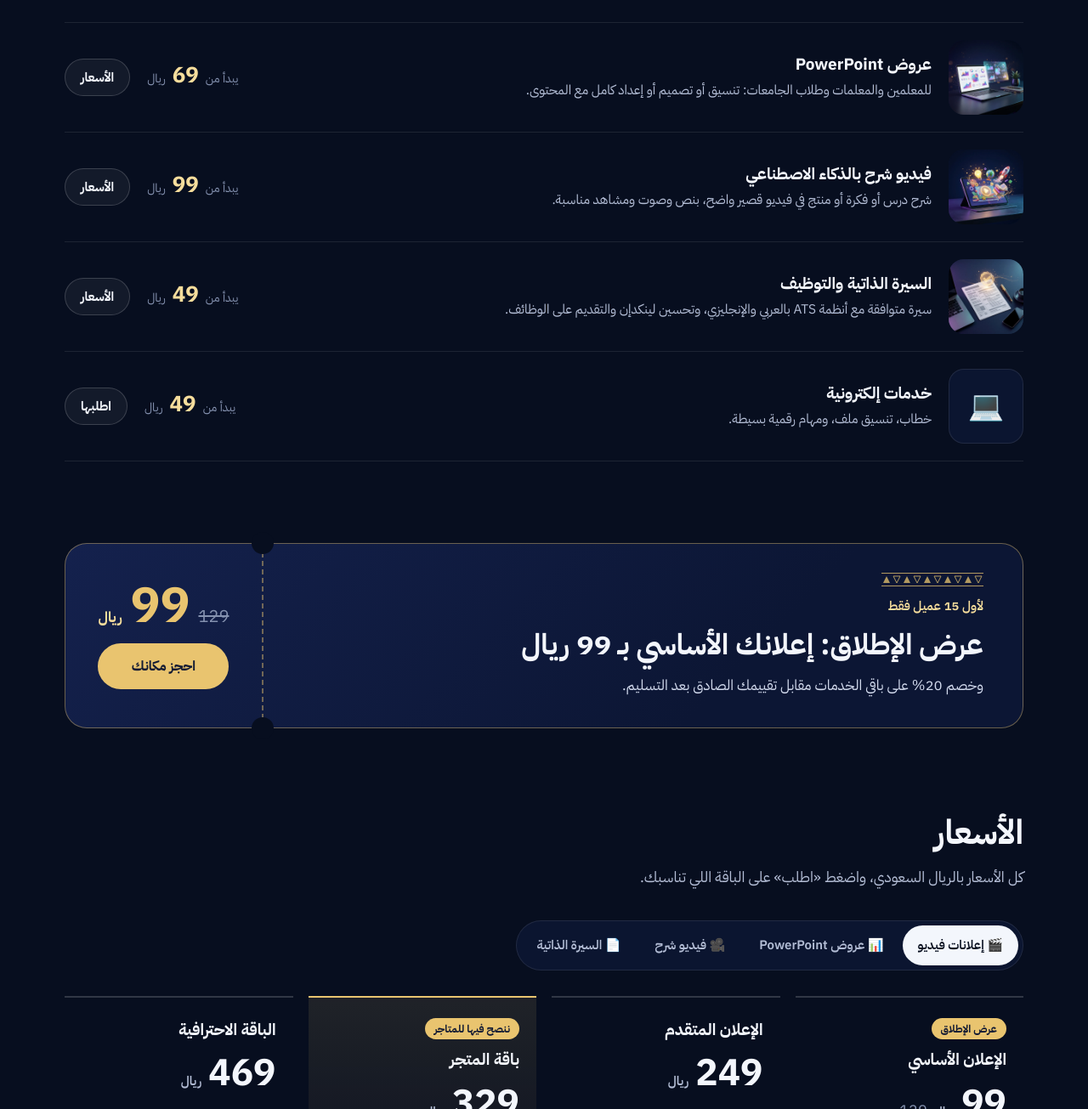
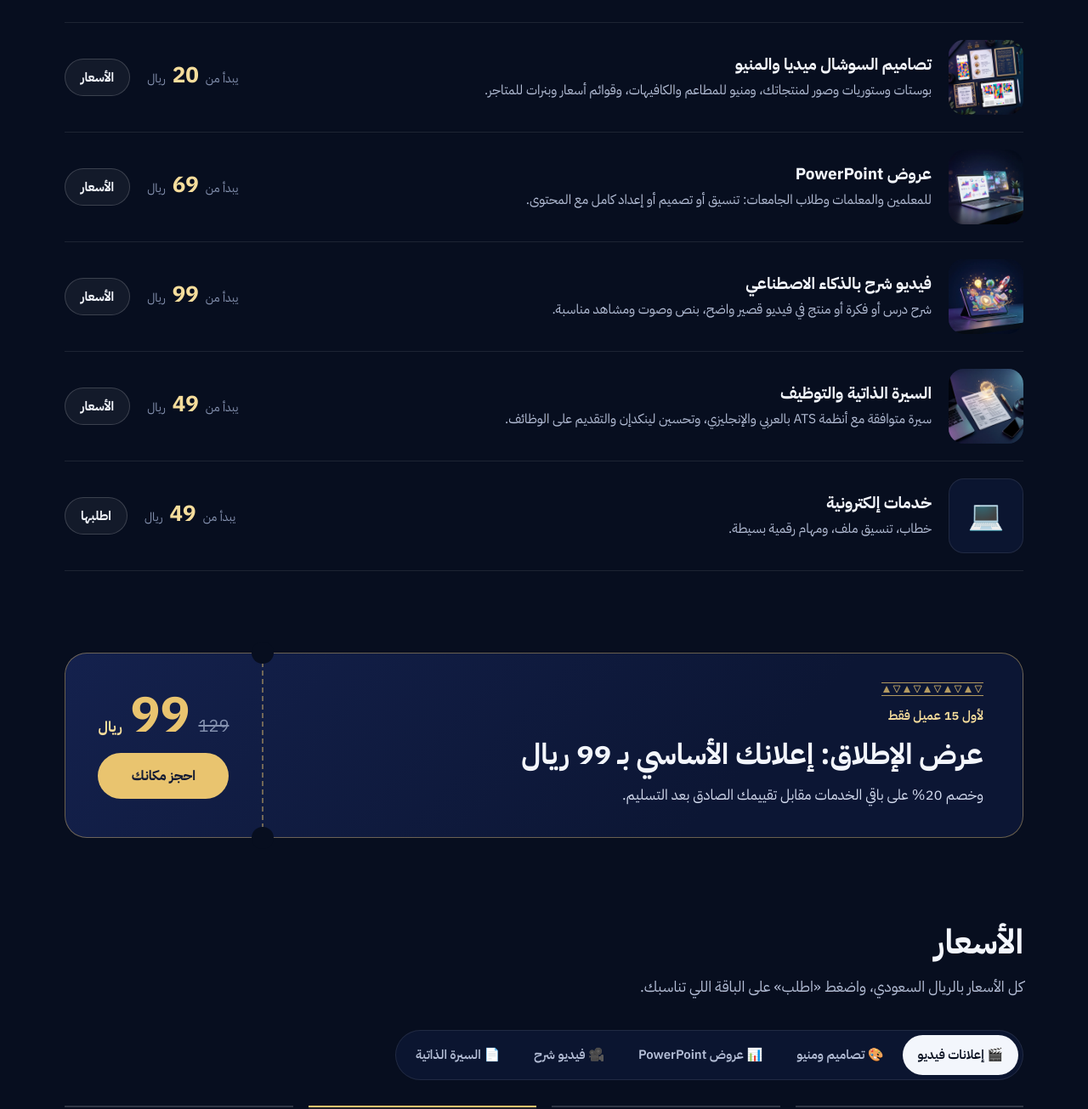
Before and after one commit to 1abdulazizali1997-creator/cv, a plain HTML site: page enjaz/index.html in a window 1280 px wide. Shown: the part 1495-2800 px from the top of the page at 85% size. Drawn offline with Linux system fonts and the light colour scheme; a web font is replaced by a local one.

Commit message:
Add social media & menu design service to enjaz page
New service row, prices tab (20 single, 85 for 5, 149 for 10, 269 monthly,
69 one-page menu or price list, 149 full menu, 39 store banner), order
form category, FAQ entry and meta copy. Prices agreed with Gemini and
ChatGPT.

Co-Authored-By: Claude Opus 5.5 <noreply@anthropic.com>
Claude-Session: https://claude.ai/code/session_01HuvdtVNdED1LYEshrdpC9d

```diff
--- a/enjaz/index.html
+++ b/enjaz/index.html
@@ -5,12 +5,12 @@
 <meta name="viewport" content="width=device-width, initial-scale=1, viewport-fit=cover">
 <meta name="theme-color" content="#070E1F">
 <title>إنجاز رقمي | إعلانات فيديو بالذكاء الاصطناعي وعروض PowerPoint</title>
-<meta name="description" content="إعلانات فيديو بالذكاء الاصطناعي لمتجرك بصوت سعودي احترافي، وعروض PowerPoint وفيديوهات شرح وسيرة ذاتية ATS. أسعار واضحة، وتعديلان مجانًا، والطلب عبر واتساب.">
+<meta name="description" content="إعلانات فيديو بالذكاء الاصطناعي لمتجرك بصوت سعودي احترافي، وتصاميم سوشال ومنيو من 20 ريال، وعروض PowerPoint وفيديوهات شرح وسيرة ذاتية ATS. أسعار واضحة، وتعديلان مجانًا، والطلب عبر واتساب.">
 <meta property="og:type" content="website">
 <meta property="og:locale" content="ar_SA">
 <meta property="og:site_name" content="إنجاز رقمي">
 <meta property="og:title" content="إنجاز رقمي | إعلانات فيديو بالذكاء الاصطناعي">
-<meta property="og:description" content="إعلانك بصوت سعودي احترافي من 99 ريال (عرض الإطلاق). عروض PowerPoint، فيديو شرح، وسيرة ذاتية ATS.">
+<meta property="og:description" content="إعلانك بصوت سعودي احترافي من 99 ريال (عرض الإطلاق). تصاميم سوشال ومنيو من 20 ريال، عروض PowerPoint، فيديو شرح، وسيرة ذاتية ATS.">
 <meta property="og:url" content="https://1abdulazizali1997-creator.github.io/cv/enjaz/">
 <meta property="og:image" content="https://1abdulazizali1997-creator.github.io/cv/enjaz/img/og.jpg?v=3">
 <meta property="og:image:width" content="1200">
@@ -330,7 +330,7 @@ footer .wrap{display:flex;flex-wrap:wrap;gap:24px;justify-content:space-between;
     <div class="hero-copy">
       <span class="badge"><i>عرض الإطلاق</i> إعلانك الأساسي بـ 99 ريال بدل 129</span>
       <h1>إعلان فيديو بالذكاء الاصطناعي <span>يخلّي منتجك يبيع</span></h1>
-      <p class="lead">نصمم لمتجرك ومشروعك إعلان فيديو سينمائي بصوت سعودي احترافي، ونجهز عروض PowerPoint وفيديوهات شرح وسيرة ذاتية احترافية. أسعارنا واضحة من البداية.</p>
+      <p class="lead">نصمم لمتجرك ومشروعك إعلان فيديو سينمائي بصوت سعودي احترافي، وتصاميم سوشال ومنيو، ونجهز عروض PowerPoint وفيديوهات شرح وسيرة ذاتية احترافية. أسعارنا واضحة من البداية.</p>
       <div class="cta-row">
         <a class="btn btn-wa" href="#order" data-svc="ads"><svg aria-hidden="true"><use href="#i-wa"/></svg>اطلب إعلانك الآن</a>
         <a class="btn btn-ghost" href="#prices">شوف الأسعار</a>
@@ -381,6 +381,11 @@ footer .wrap{display:flex;flex-wrap:wrap;gap:24px;justify-content:space-between;
 
     <ul class="svc-list">
       <li class="svc">
+        <img src="img/design.webp" alt="" loading="lazy" width="800" height="800">
+        <div><h3>تصاميم السوشال ميديا والمنيو</h3><p>بوستات وستوريات وصور لمنتجاتك، ومنيو للمطاعم والكافيهات، وقوائم أسعار وبنرات للمتاجر.</p></div>
+        <div class="svc-end"><div class="from"><span>يبدأ من</span><b>20</b><span>ريال</span></div><a class="btn btn-ghost" href="#prices" data-tab="design">الأسعار</a></div>
+      </li>
+      <li class="svc">
         <img src="img/ppt.webp" alt="" loading="lazy" width="800" height="800">
         <div><h3>عروض PowerPoint</h3><p>للمعلمين والمعلمات وطلاب الجامعات: تنسيق أو تصميم أو إعداد كامل مع المحتوى.</p></div>
         <div class="svc-end"><div class="from"><span>يبدأ من</span><b>69</b><span>ريال</span></div><a class="btn btn-ghost" href="#prices" data-tab="ppt">الأسعار</a></div>
@@ -427,6 +432,7 @@ footer .wrap{display:flex;flex-wrap:wrap;gap:24px;justify-content:space-between;
     </div>
     <div class="tabs" role="tablist" aria-label="فئات الأسعار">
       <button class="tab" role="tab" id="tab-ads" aria-controls="plans" aria-selected="true" data-cat="ads">🎬 إعلانات فيديو</button>
+      <button class="tab" role="tab" id="tab-design" aria-controls="plans" aria-selected="false" data-cat="design">🎨 تصاميم ومنيو</button>
       <button class="tab" role="tab" id="tab-ppt" aria-controls="plans" aria-selected="false" data-cat="ppt">📊 عروض PowerPoint</button>
       <button class="tab" role="tab" id="tab-explainer" aria-controls="plans" aria-selected="false" data-cat="explainer">🎥 فيديو شرح</button>
       <button class="tab" role="tab" id="tab-cv" aria-controls="plans" aria-selected="false" data-cat="cv">📄 السيرة الذاتية</button>
@@ -485,6 +491,7 @@ footer .wrap{display:flex;flex-wrap:wrap;gap:24px;justify-content:space-between;
     </div>
     <div class="faq">
       <details><summary>وش أحتاج أرسل لكم عشان إعلان منتجي؟</summary><p>صور واضحة للمنتج (صور الجوال تكفي)، واسم المتجر وشعاره إن وجد، والعرض أو الرسالة اللي تبي توصل للعميل. ونساعدك في الفكرة والسكربت إذا تحتاج.</p></details>
+      <details><summary>وش أرسل لكم عشان المنيو أو التصاميم؟</summary><p>الشعار، وأسماء الأصناف وأسعارها، وصور منتجاتك إن وجدت، والألوان اللي تحبها. وإذا ما عندك صور، نتفق معك على البديل المناسب قبل ما نبدأ.</p></details>
       <details><summary>كم ياخذ وقت التنفيذ؟</summary><p>يعتمد على الخدمة وحجم الطلب، ونحدد معك موعد التسليم قبل ما نبدأ. وإذا تحتاجه بسرعة، نقدر نستعجله برسوم الاستعجال.</p></details>
       <details><summary>هل الصوت باللهجة السعودية؟</summary><p>إيه، نستخدم أصواتًا احترافية بلهجة سعودية طبيعية، ونختار الصوت المناسب لهوية مشروعك.</p></details>
       <details><summary>أقدر أنشر الإعلان في أي منصة؟</summary><p>إيه، نسلمك الفيديو بجودة عالية وجاهز للنشر في تيك توك وسناب شات وإنستقرام وواتساب.</p></details>
@@ -539,7 +546,7 @@ footer .wrap{display:flex;flex-wrap:wrap;gap:24px;justify-content:space-between;
 <footer>
   <div class="najdi" aria-hidden="true"></div>
   <div class="wrap">
-    <div class="foot-brand"><img src="img/logo.webp" alt="شعار إنجاز رقمي" width="60" height="60"><div><b>إنجاز رقمي</b><p>إعلانات فيديو بالذكاء الاصطناعي، عروض PowerPoint، فيديو شرح، وسيرة ذاتية</p></div></div>
+    <div class="foot-brand"><img src="img/logo.webp" alt="شعار إنجاز رقمي" width="60" height="60"><div><b>إنجاز رقمي</b><p>إعلانات فيديو بالذكاء الاصطناعي، تصاميم ومنيو، عروض PowerPoint، فيديو شرح، وسيرة ذاتية</p></div></div>
     <div class="socials">
       <a href="https://wa.me/966556816716" target="_blank" rel="noopener"><svg aria-hidden="true"><use href="#i-wa"/></svg><span dir="ltr">055 681 6716</span></a>
       <a href="https://www.tiktok.com/@enjazdigital" target="_blank" rel="noopener"><svg aria-hidden="true"><use href="#i-tt"/></svg>تيك توك</a>
@@ -559,6 +566,7 @@ footer .wrap{display:flex;flex-wrap:wrap;gap:24px;justify-content:space-between;
     ppt: {label:'عرض PowerPoint', icon:'📊'},
     explainer: {label:'فيديو شرح', icon:'🎥'},
     cv: {label:'السيرة الذاتية والتوظيف', icon:'📄'},
+    design: {label:'تصاميم ومنيو', icon:'🎨'},
     eservice: {label:'خدمة إلكترونية', icon:'💻'}
   };
   var PLANS = {
@@ -586,6 +594,15 @@ footer .wrap{display:flex;flex-wrap:wrap;gap:24px;justify-content:space-between;
       {id:'cv-platform', name:'ملف منصة توظيف', price:49, feats:['إنشاء أو تحديث ملفك في منصة توظيف']},
       {id:'cv-apply', name:'التقديم على 15 وظيفة', price:139, feats:['تقديم على 15 وظيفة مناسبة لك','تقرير بالوظائف اللي قدمنا عليها']}
     ],
+    design: [
+      {id:'ds-one', name:'تصميم واحد', price:20, feats:['بوست أو ستوري أو صورة إعلان لمنتج','مقاس واحد تختاره','تعديلان مجانًا']},
+      {id:'ds-5', name:'باقة 5 تصاميم', price:85, feats:['5 تصاميم بنفس الهوية','17 ريال للتصميم بدل 20','بوستات أو ستوريات أو صور منتجات']},
+      {id:'ds-10', name:'باقة 10 تصاميم', price:149, hot:true, flag:'الأوفر', feats:['10 تصاميم بنفس الهوية','14.9 ريال للتصميم','تكفي حملة كاملة أو شهر نشر']},
+      {id:'ds-month', name:'الباقة الشهرية', price:269, feats:['20 تصميم خلال الشهر لنشاط واحد','أولوية في التنفيذ','13.5 ريال للتصميم']},
+      {id:'ds-menu1', name:'منيو أو قائمة أسعار', price:69, feats:['صفحة واحدة لمطعم أو كافيه أو محل','ملف PDF للطباعة ونسخة للجوال','رمز QR إذا عندك رابط للمنيو']},
+      {id:'ds-menu4', name:'منيو كامل', price:149, feats:['حتى 4 صفحات','الصفحة الإضافية 29 ريال','ملف PDF للطباعة ونسخة للجوال']},
+      {id:'ds-banner', name:'بنر متجر إلكتروني', price:39, feats:['بنر لمتجرك في سلة أو زد','بمقاسات المنصة','3 بنرات بـ 99 ريال']}
+    ],
     eservice: [
       {id:'es', name:'خدمة إلكترونية', price:49, from:true, feats:['خطاب، تنسيق ملف، ومهام رقمية بسيطة','السعر حسب المهمة ويبدأ من 49 ريال']}
     ]
@@ -594,6 +611,7 @@ footer .wrap{display:flex;flex-wrap:wrap;gap:24px;justify-content:space-between;
     ads: '🎁 عرض الإطلاق: الإعلان الأساسي بـ 99 ريال بدل 129 لأول 15 عميل. التعديل الإضافي للفيديو بعد التعديلين المجانيين 39 ريال.',
     ppt: 'الشريحة الإضافية: 8 ريال للتصميم، و15 ريال مع إعداد المحتوى. التعديل الإضافي بعد التعديلين المجانيين 15 ريال.',
     explainer: 'الفيديوهات الأطول من 3 دقائق تُسعّر بعد مراجعة التفاصيل. التعديل الإضافي للفيديو 39 ريال.',
+    design: 'الصفحة الإضافية في المنيو 29 ريال، والمقاس الإضافي لنفس التصميم 10 ريال مع الطلب، و3 بنرات متجر بـ 99 ريال. التعديل الإضافي بعد التعديلين المجانيين 15 ريال.',
     cv: 'نجهز ملفك باحتراف عشان تتقدم بأفضل صورة، ولا نضمن التوظيف أو المقابلة لأنها قرار جهة العمل. تبي تعبي بياناتك كاملة؟ <a href="../" style="color:var(--cyan);font-weight:700">نموذج السيرة الذاتية التفصيلي</a>.'
   };
   var $ = function(id){ return document.getElementById(id); };
@@ -661,6 +679,11 @@ footer .wrap{display:flex;flex-wrap:wrap;gap:24px;justify-content:space-between;
         '<label class="in" for="d-exp"><span>سنوات الخبرة <small>تقريبًا</small></span><input type="text" id="d-exp" placeholder="مثال: 3 سنوات، أو خريج"></label></div>'+
         '<label class="in" for="d-notes"><span>ملاحظات <small>اختياري</small></span><textarea id="d-notes" placeholder="أي تفاصيل تحب نعرفها… وبترسل سيرتك الحالية إن وجدت"></textarea></label>'+
         '<p class="hint">تقدر بعد الإرسال تعبي بياناتك كاملة في <a href="'+CV_FORM+'" style="color:var(--cyan);font-weight:700">نموذج السيرة الذاتية التفصيلي</a>.</p>',
+    design: '<div class="grid2"><label class="in" for="d-store">اسم المشروع أو النشاط<input type="text" id="d-store" placeholder="مثال: كافيه الورد"></label>'+
+         '<label class="in" for="d-title">وش تبي نصمم؟<input type="text" id="d-title" placeholder="مثال: 5 بوستات لعروض الجمعة البيضاء"></label></div>'+
+         '<div class="field"><span class="lbl" style="font-size:15px">المقاس</span><div class="chips">'+
+         ['بوست مربع','ستوري عمودي','منيو أو قائمة أسعار','بنر متجر','أكثر من مقاس'].map(function(x){return '<label class="chip"><input type="radio" name="d-size" value="'+x+'"><span>'+x+'</span></label>';}).join('')+'</div></div>'+
+         '<label class="in" for="d-notes"><span>ملاحظات <small>اختياري</small></span><textarea id="d-notes" placeholder="الألوان، الأصناف والأسعار، أسلوب تحبه… وبترسل الشعار والصور في المحادثة"></textarea></label>',
     eservice: '<label class="in" for="d-title">وش المطلوب؟<textarea id="d-title" placeholder="مثال: خطاب طلب إجازة، أو تنسيق ملف وورد 10 صفحات"></textarea></label>'
   };
 
@@ -718,6 +741,10 @@ footer .wrap{display:flex;flex-wrap:wrap;gap:24px;justify-content:space-between;
     } else if(st.cat==='cv'){
       if(txt('d-title')) out.push(['الوظيفة المستهدفة', txt('d-title')]);
       if(txt('d-exp')) out.push(['الخبرة', txt('d-exp')]);
+    } else if(st.cat==='design'){
+      if(txt('d-store')) out.push(['المشروع', txt('d-store')]);
+      if(txt('d-title')) out.push(['المطلوب', txt('d-title')]);
+      if(radio('d-size')) out.push(['المقاس', radio('d-size')]);
     } else if(st.cat==='eservice'){
       if(txt('d-title')) out.push(['المطلوب', txt('d-title')]);
     }
@@ -739,6 +766,7 @@ footer .wrap{display:flex;flex-wrap:wrap;gap:24px;justify-content:space-between;
     if(st.cat==='ppt' && !txt('d-title')) return 'اكتب عنوان الدرس أو العرض';
     if(st.cat==='explainer' && !txt('d-title')) return 'اكتب موضوع الفيديو';
     if(st.cat==='cv' && !txt('d-title')) return 'اكتب الوظيفة المستهدفة';
+    if(st.cat==='design' && !txt('d-title')) return 'اكتب وش تبي نصمم';
     if(st.cat==='eservice' && txt('d-title').length<4) return 'اكتب وش المطلوب';
     if(!$('date').value) return 'اختر موعد التسليم';
     return '';
```
Also changed, not shown: enjaz/img/design.webp (added).
